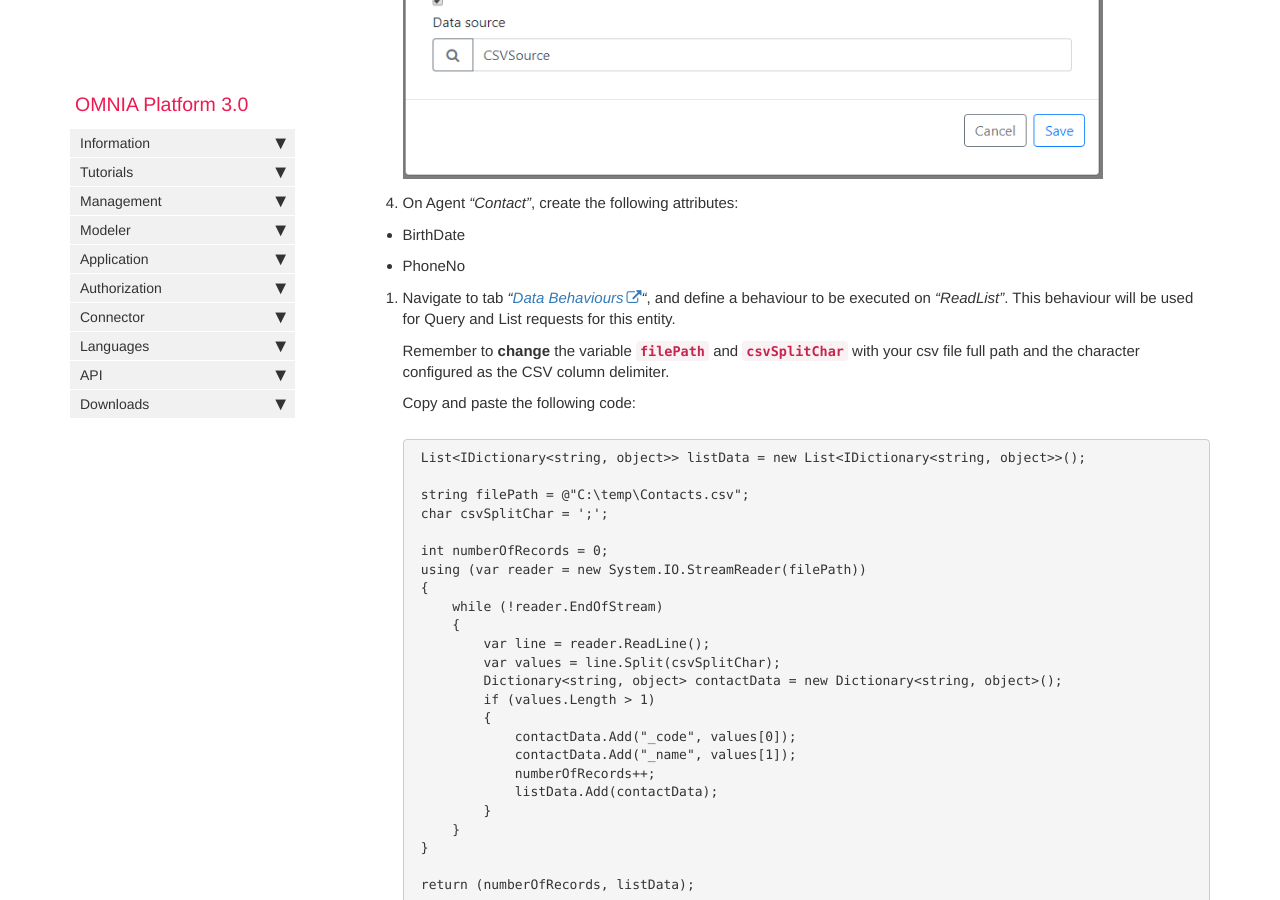
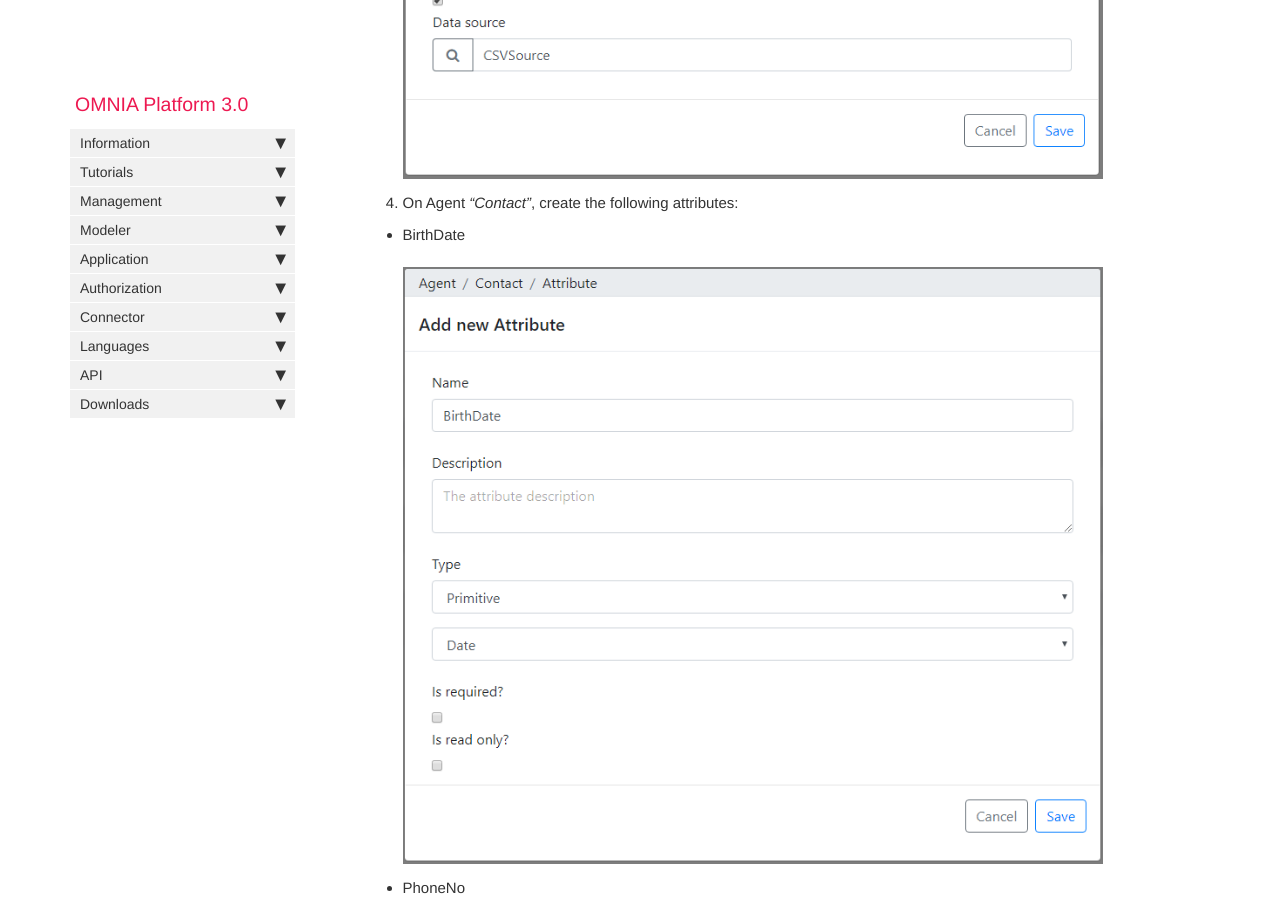
Before and after one commit to daniel8lopes/omnia3, a Jekyll site: the page built from docs/pages/omnia3/Tutorials/omnia3_connectortutorial.md, in a window 1280 px wide and 900 px high, scrolled down 2131 px. Built offline with Jekyll 4.4.1, drawn with Linux system fonts in a browser that asks for light colours; nearby versions of some CDN libraries; comment, search, counter and statistics services are not loaded.

Commit message:
Update omnia3_connectortutorial.md

```diff
--- a/docs/pages/omnia3/Tutorials/omnia3_connectortutorial.md
+++ b/docs/pages/omnia3/Tutorials/omnia3_connectortutorial.md
@@ -54,7 +54,11 @@ This tutorial assumes that you have created a OMNIA tenant ([click here to see h
 
 - BirthDate
 
+	![Modeler create BirthDate_attribute](/images/tutorials/csvconnector/modeler-add-contact-birthdate.png)
+
 - PhoneNo
+
+	![Modeler create PhoneNo_attribute](/images/tutorials/csvconnector/modeler-add-contact-phone.png)
 
 5. Navigate to tab *"[Data Behaviours](https://docs.numbersbelieve.com/omnia3_modeler_datasources.html)"*, and define a behaviour to be executed on *"ReadList"*. This behaviour will be used for Query and List requests for this entity.
 
```
